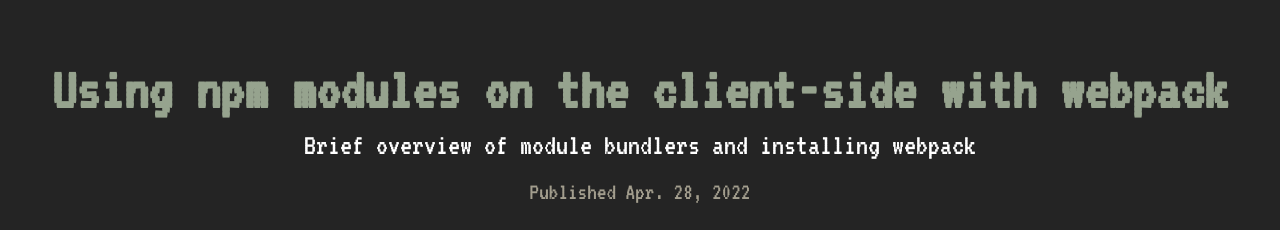
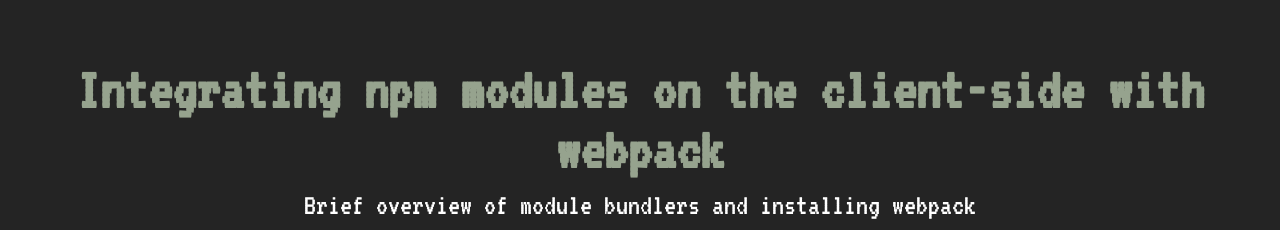
Before and after one commit to goosehtml/personal-website, a plain HTML site: page posts/4-28-22/4-28-22.html in a window 1280 px wide. Shown: the top 230 px of the page. Drawn offline with nearby package versions, Linux system fonts and the light colour scheme.

Commit message:
Fix post title

```diff
--- a/posts/4-28-22/4-28-22.html
+++ b/posts/4-28-22/4-28-22.html
@@ -12,12 +12,12 @@
     <link rel="stylesheet" href="https://cdnjs.cloudflare.com/ajax/libs/highlight.js/11.5.1/styles/base16/tomorrow-night.min.css" />
     <script src="//cdnjs.cloudflare.com/ajax/libs/highlight.js/11.5.1/highlight.min.js"></script>
     <script>hljs.highlightAll();</script>
-    <title>Using npm modules on the client-side with webpack</title>
+    <title>Integrating npm modules on the client-side with webpack</title>
   </head>
   <body>
       <!-- BLOG HEADER SECTION -->
     <header class="post-header-container">
-      <h1 id="post-heading">Using npm modules on the client-side with webpack</h1>
+      <h1 id="post-heading">Integrating npm modules on the client-side with webpack</h1>
         <p id="post-subheading">
           Brief overview of module bundlers and installing webpack
         </p>
```
Also changed, not shown: all-posts.html (+1 -1 lines), index.html (+1 -1 lines).
